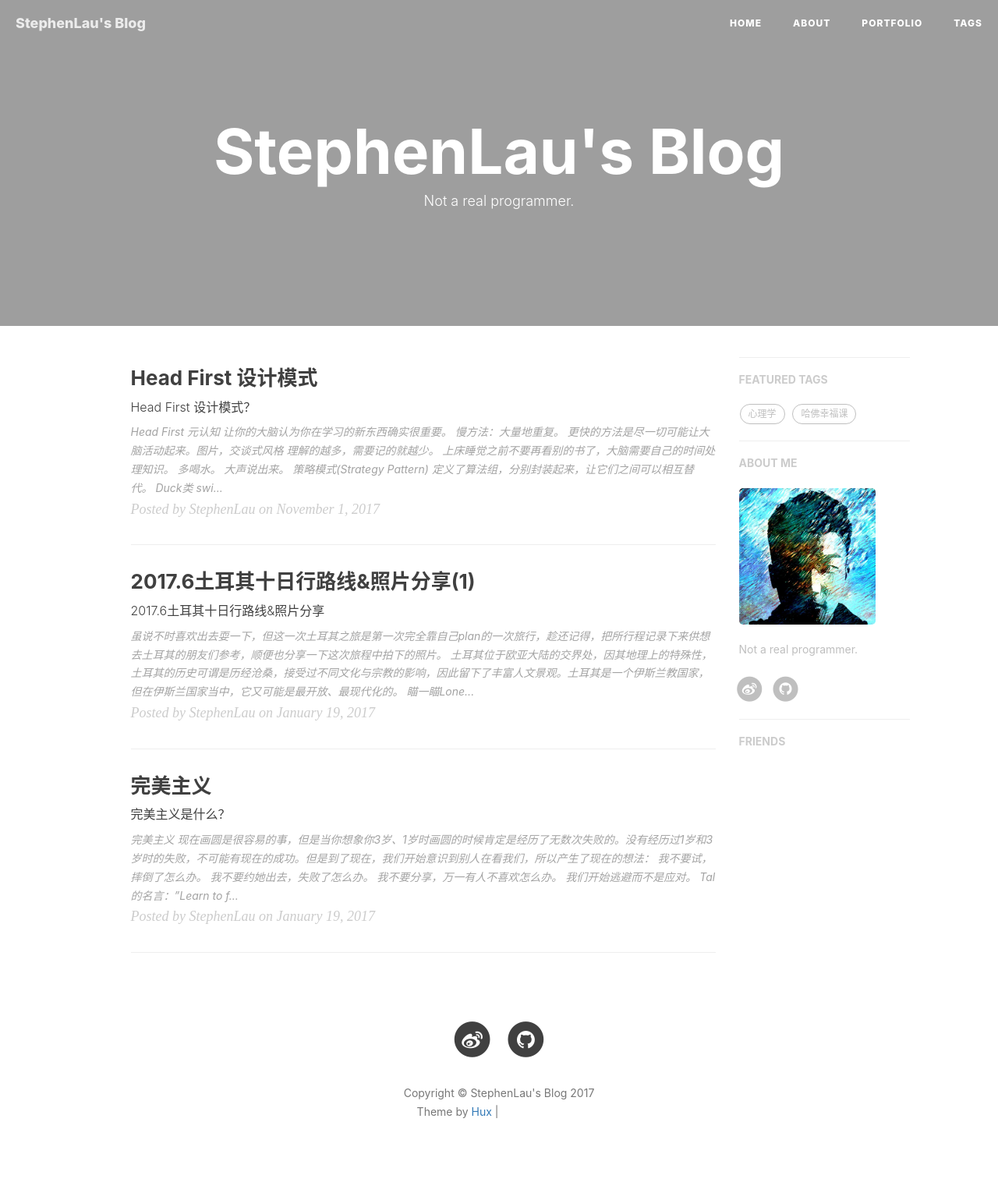
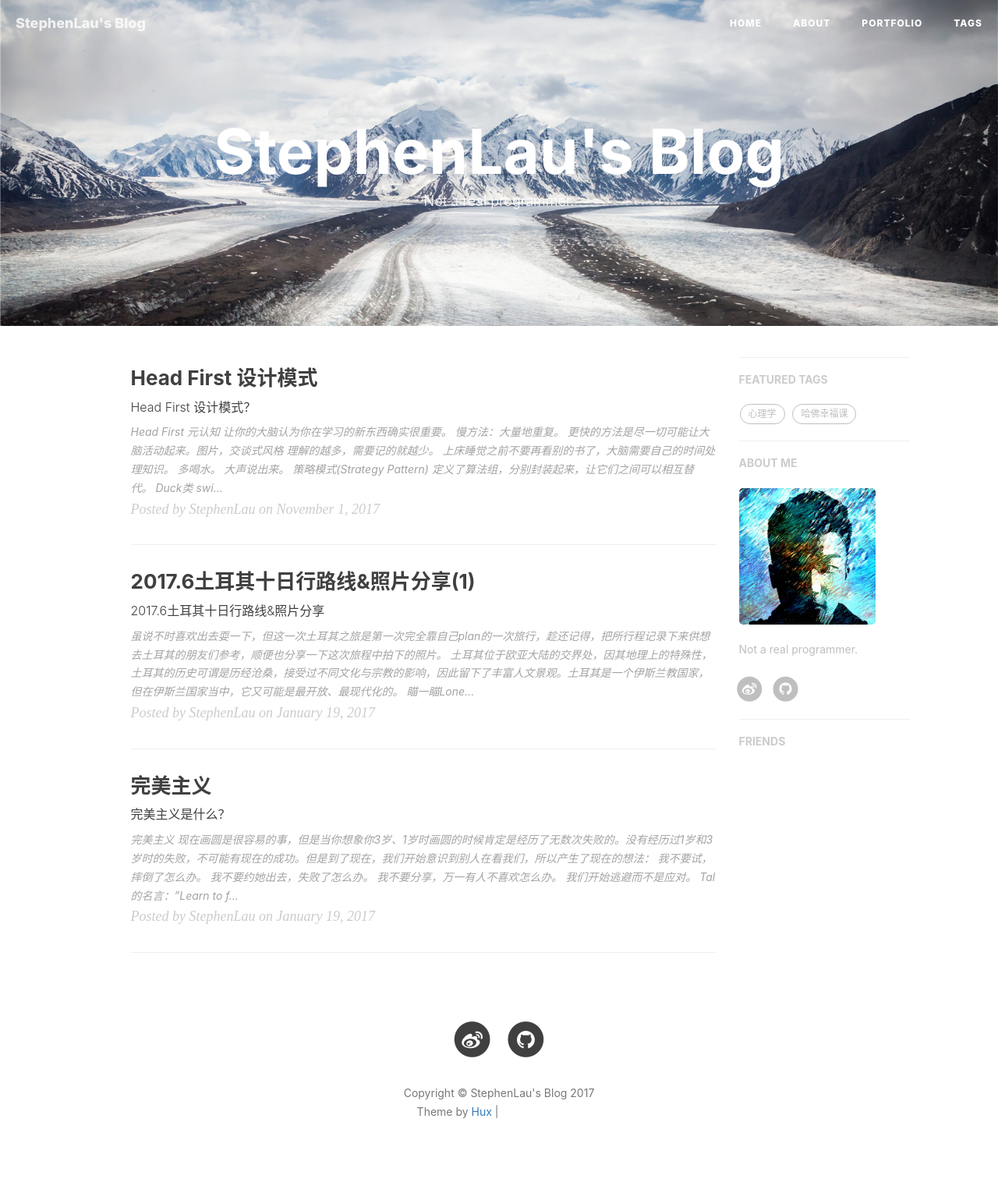
Before and after one commit to etet2007/etet2007.github.io, a Jekyll site: the page built from index.html, in a window 1280 px wide. Shown: the whole page at 78% size. Built offline with Jekyll 4.4.1, drawn with Linux system fonts in a browser that asks for light colours; nearby versions of some CDN libraries; the list of posts is cut into pages by our own code; comment, search, counter and statistics services are not loaded; grey boxes are pictures that could not be loaded.

Commit message:
Revert "update"
This reverts commit 4d3da131ef9a19b523bc8e44c02c043159d56621.

```diff
--- a/_config.yml
+++ b/_config.yml
@@ -1,7 +1,7 @@
 # Site settings
 title: StephenLau's Blog
 SEOTitle: 奇天的博客 | StephenLau's Blog
-header-img: http://oo9w80vmm.bkt.clouddn.com/ice-mountain.jpg
+header-img: img/ice-mountain.jpg
 email: 120220149@qq.com
 description: "最紧要开心"
 keyword: "Android, iOS, 心理学, 设计"
```
